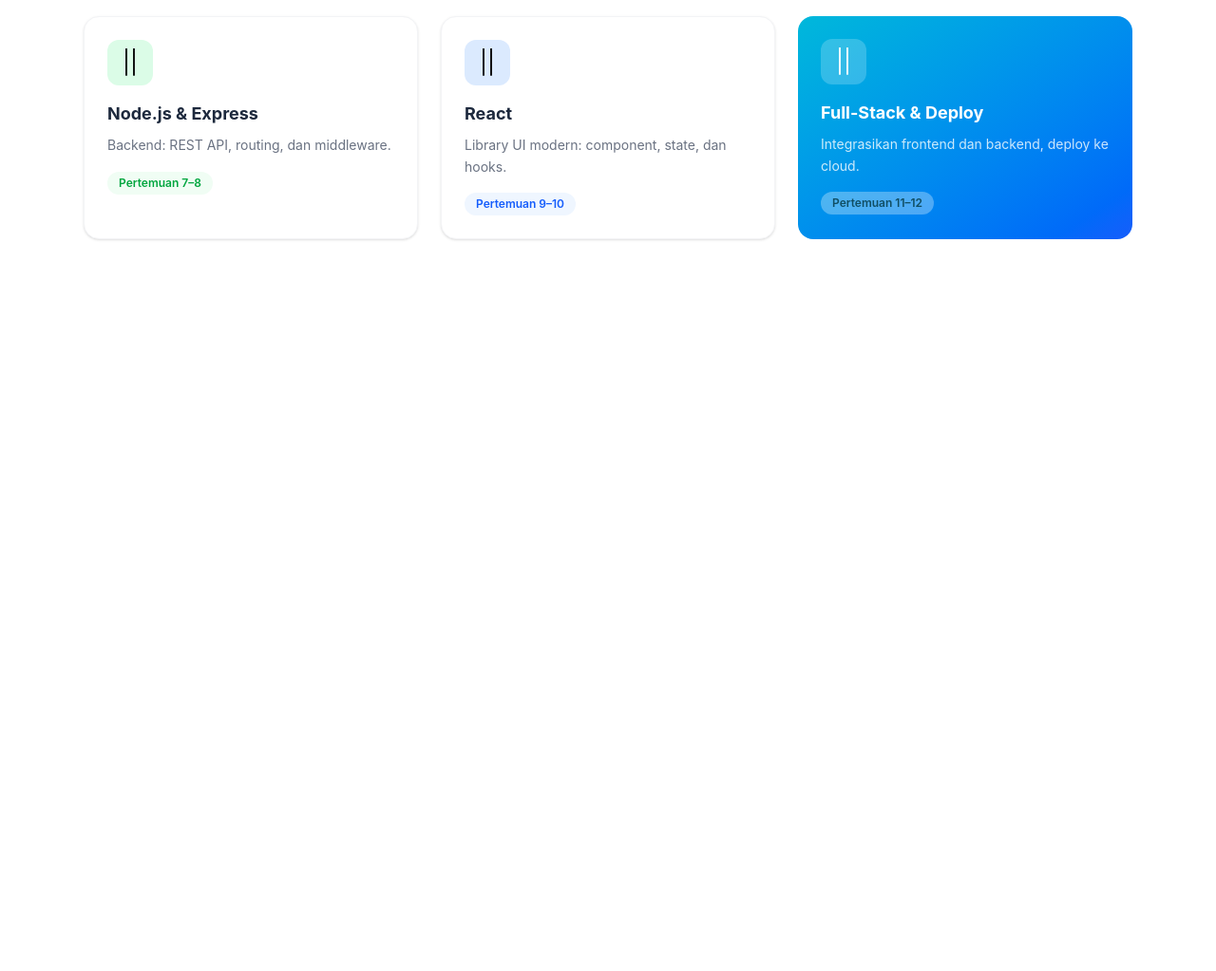
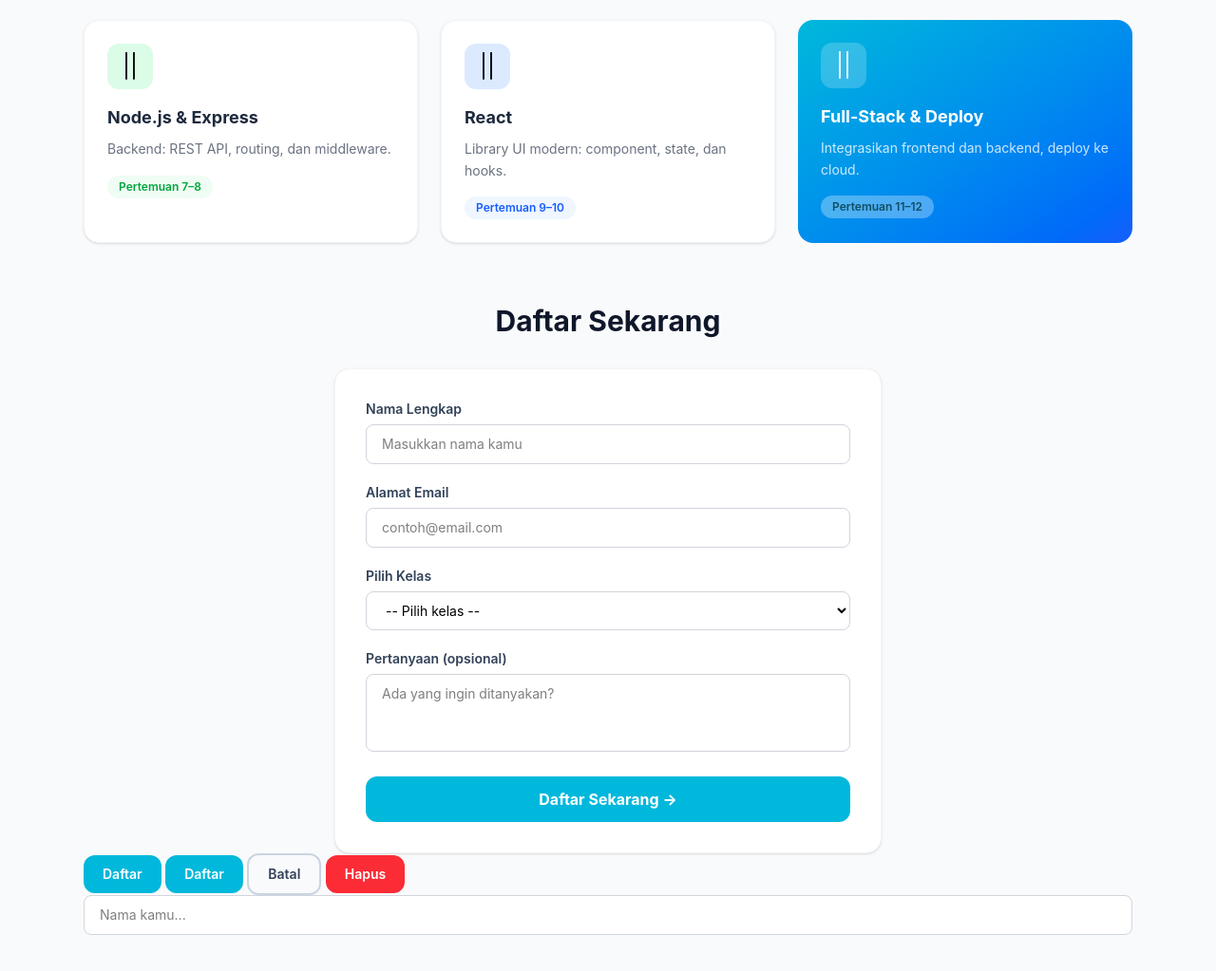
Before and after one commit to fikayunita860-cyber/2025573010012_Workshop_web_dasar, a website built with Vite: page modul-5/index.html in a window 1280 px wide. Shown: the part 855-1878 px from the top of the page at 95% size. Before the commit the page ends 1147 px from the top, so only its background shows below. Built offline with nearby package versions, Linux system fonts and the light colour scheme.

Commit message:
bagian 4 - komponen UI & dark mode

```diff
--- a/modul-5/index.html
+++ b/modul-5/index.html
@@ -5,162 +5,300 @@
     <meta name="viewport" content="width=device-width, initial-scale=1.0" />
     <title>Tailwind CSS</title>
   </head>
+  <body
+    class="bg-gray-50 dark:bg-slate-950 font-sans transition-colors duration-300"
+  >
     <!-- Navbar Responsif -->
     <nav class="bg-slate-900 text-white px-6 py-4 sticky top-0 z-50">
       <div class="max-w-6xl mx-auto flex items-center justify-between">
         <a href="#" class="text-xl font-bold text-cyan-400"> WebKu</a>
-
         <!-- Menu: tersembunyi di mobile, tampil di md ke atas -->
         <ul class="hidden md:flex gap-8 text-sm">
-        <li><a href="#" class="hover:text-cyan-400 transition-colors">Beranda</a></li>
-        <li><a href="#" class="hover:text-cyan-400 transition-colors">Layanan</a></li>
-        <li><a href="#" class="hover:text-cyan-400 transition-colors">Blog</a></li>
-        <li><a href="#" class="hover:text-cyan-400 transition-colors">Kontak</a></li>
+          <li>
+            <a href="#" class="hover:text-cyan-400 transition-colors"
+              >Beranda</a
+            >
+          </li>
+          <li>
+            <a href="#" class="hover:text-cyan-400 transition-colors"
+              >Layanan</a
+            >
+          </li>
+          <li>
+            <a href="#" class="hover:text-cyan-400 transition-colors">Blog</a>
+          </li>
+          <li>
+            <a href="#" class="hover:text-cyan-400 transition-colors">Kontak</a>
+          </li>
         </ul>
-
         <!-- Tombol Masuk -->
-      <a href="#" class="bg-cyan-500 hover:bg-cyan-400 text-white text-sm
-                          font-semibold px-4 py-2 rounded-lg transition-colors">
+        <a
+          href="#"
+          class="bg-cyan-500 hover:bg-cyan-400 text-white text-sm font-semibold px-4 py-2 rounded-lg transition-colors"
+        >
           Masuk
         </a>
+        <!-- Tambahkan tombol toggle di navbar, setelah tombol Masuk -->
+        <button
+          id="toggleDark"
+          class="ml-3 p-2 rounded-lg bg-slate-700 hover:bg-slate-600 text-white transition-colors"
+          title="Toggle Dark Mode"
+        >
+          Dark
+        </button>
       </div>
     </nav>
-
     <main class="max-w-6xl mx-auto px-6 py-10">
-
       <!-- Hero Section -->
       <section class="flex flex-col md:flex-row items-center gap-10 mb-16">
         <div class="flex-1">
-        <span class="text-sm font-semibold text-cyan-600 uppercase
-                     tracking-widest">Workshop Web Dasar</span>
-        <h1 class="text-4xl md:text-5xl lg:text-6xl font-black text-slate-900
-                    leading-tight mt-2 mb-4">
-          Buat Web <br>
+          <span
+            class="text-sm font-semibold text-cyan-600 uppercase tracking-widest"
+            >Workshop Web Dasar</span
+          >
+          <h1
+            class="text-4xl md:text-5xl lg:text-6xl font-black text-slate-900 leading-tight mt-2 mb-4"
+          >
+            Buat Web <br />
             <span class="text-cyan-500">Modern</span> Hari Ini
           </h1>
           <p class="text-gray-500 text-lg mb-6 leading-relaxed">
-          Pelajari HTML, CSS, Tailwind, JavaScript,
-          dan React dalam 12 pertemuan.
+            Pelajari HTML, CSS, Tailwind, JavaScript, dan React dalam 12
+            pertemuan.
           </p>
           <div class="flex gap-4 flex-wrap">
-          <a href="#" class="bg-cyan-500 hover:bg-cyan-600 text-white font-bold
-                             px-6 py-3 rounded-xl transition-colors">
+            <a
+              href="#"
+              class="bg-cyan-500 hover:bg-cyan-600 text-white font-bold px-6 py-3 rounded-xl transition-colors"
+            >
               Mulai Belajar
             </a>
-          <a href="#" class="border-2 border-slate-300 hover:border-cyan-500
-                             text-slate-700 font-semibold px-6 py-3 rounded-xl
-                             transition-colors">
+            <a
+              href="#"
+              class="border-2 border-slate-300 hover:border-cyan-500 text-slate-700 font-semibold px-6 py-3 rounded-xl transition-colors"
+            >
               Lihat Kurikulum
             </a>
           </div>
         </div>
         <div class="flex-1 flex justify-center">
-        <img src="https://picsum.photos/500/380"
+          <img
+            src="https://picsum.photos/500/380"
             alt="Ilustrasi coding"
-             class="rounded-2xl shadow-2xl w-full max-w-md">
+            class="rounded-2xl shadow-2xl w-full max-w-md"
+          />
         </div>
       </section>
-
       <!-- Grid Kartu Responsif -->
       <section>
         <h2 class="text-3xl font-bold text-slate-900 text-center mb-2">
           Materi Pembelajaran
         </h2>
         <p class="text-gray-500 text-center mb-8">
-        Dari dasar hingga full-stack</p>
-
+          Dari dasar hingga full-stack
+        </p>
         <!-- 1 kolom mobile, 2 kolom tablet, 3 kolom desktop -->
         <div class="grid grid-cols-1 md:grid-cols-2 lg:grid-cols-3 gap-6">
-
           <!-- Kartu -->
-        <div class="bg-white rounded-2xl p-6 shadow-sm border border-gray-100
-                    hover:shadow-lg hover:-translate-y-1 transition-all duration-300">
-          <div class="w-12 h-12 bg-orange-100 rounded-xl flex items-center
-                      justify-center text-2xl mb-4"> || </div>
+          <div
+            class="bg-white rounded-2xl p-6 shadow-sm border border-gray-100 hover:shadow-lg hover:-translate-y-1 transition-all duration-300"
+          >
+            <div
+              class="w-12 h-12 bg-orange-100 rounded-xl flex items-center justify-center text-2xl mb-4"
+            >
+              ||
+            </div>
             <h3 class="text-lg font-bold text-slate-800 mb-2">HTML & CSS</h3>
             <p class="text-gray-500 text-sm leading-relaxed">
               Fondasi web: struktur, styling, dan layout responsif.
             </p>
-          <span class="inline-block mt-4 text-xs font-semibold text-orange-600
-                        bg-orange-50 px-3 py-1 rounded-full">
+            <span
+              class="inline-block mt-4 text-xs font-semibold text-orange-600 bg-orange-50 px-3 py-1 rounded-full"
+            >
               Pertemuan 1–3
             </span>
           </div>
-
-        <div class="bg-white rounded-2xl p-6 shadow-sm border border-gray-100
-                    hover:shadow-lg hover:-translate-y-1 transition-all duration-300">
-          <div class="w-12 h-12 bg-cyan-100 rounded-xl flex items-center
-                      justify-center text-2xl mb-4"> || </div>
+          <div
+            class="bg-white rounded-2xl p-6 shadow-sm border border-gray-100 hover:shadow-lg hover:-translate-y-1 transition-all duration-300"
+          >
+            <div
+              class="w-12 h-12 bg-cyan-100 rounded-xl flex items-center justify-center text-2xl mb-4"
+            >
+              ||
+            </div>
             <h3 class="text-lg font-bold text-slate-800 mb-2">Tailwind CSS</h3>
             <p class="text-gray-500 text-sm leading-relaxed">
               Styling modern utility-first yang digunakan industri.
             </p>
-          <span class="inline-block mt-4 text-xs font-semibold text-cyan-600
-                        bg-cyan-50 px-3 py-1 rounded-full">
+            <span
+              class="inline-block mt-4 text-xs font-semibold text-cyan-600 bg-cyan-50 px-3 py-1 rounded-full"
+            >
               Pertemuan 4
             </span>
           </div>
-
-        <div class="bg-white rounded-2xl p-6 shadow-sm border border-gray-100
-         hover:shadow-lg hover:-translate-y-1 transition-all duration-300">
-          <div class="w-12 h-12 bg-yellow-100 rounded-xl flex items-center
-                      justify-center text-2xl mb-4"> || </div>
+          <div
+            class="bg-white rounded-2xl p-6 shadow-sm border border-gray-100hover:shadow-lg hover:-translate-y-1 transition-all duration-300"
+          >
+            <div
+              class="w-12 h-12 bg-yellow-100 rounded-xl flex items-center justify-center text-2xl mb-4"
+            >
+              ||
+            </div>
             <h3 class="text-lg font-bold text-slate-800 mb-2">JavaScript</h3>
             <p class="text-gray-500 text-sm leading-relaxed">
               DOM manipulation, API, dan interaktivitas halaman.
             </p>
-          <span class="inline-block mt-4 text-xs font-semibold text-yellow-600
-                        bg-yellow-50 px-3 py-1 rounded-full">
+            <span
+              class="inline-block mt-4 text-xs font-semibold text-yellow-600 bg-yellow-50 px-3 py-1 rounded-full"
+            >
               Pertemuan 5–6
             </span>
           </div>
-
-        <div class="bg-white rounded-2xl p-6 shadow-sm border border-gray-100
-                    hover:shadow-lg hover:-translate-y-1 transition-all duration-300">
-          <div class="w-12 h-12 bg-green-100 rounded-xl flex items-center
-                      justify-center text-2xl mb-4"> || </div>
-          <h3 class="text-lg font-bold text-slate-800 mb-2">Node.js & Express</h3>
+          <div
+            class="bg-white rounded-2xl p-6 shadow-sm border border-gray-100 hover:shadow-lg hover:-translate-y-1 transition-all duration-300"
+          >
+            <div
+              class="w-12 h-12 bg-green-100 rounded-xl flex items-center justify-center text-2xl mb-4"
+            >
+              ||
+            </div>
+            <h3 class="text-lg font-bold text-slate-800 mb-2">
+              Node.js & Express
+            </h3>
             <p class="text-gray-500 text-sm leading-relaxed">
               Backend: REST API, routing, dan middleware.
             </p>
-          <span class="inline-block mt-4 text-xs font-semibold text-green-600
-                        bg-green-50 px-3 py-1 rounded-full">
+            <span
+              class="inline-block mt-4 text-xs font-semibold text-green-600 bg-green-50 px-3 py-1 rounded-full"
+            >
               Pertemuan 7–8
             </span>
           </div>
-
-        <div class="bg-white rounded-2xl p-6 shadow-sm border border-gray-100
-                    hover:shadow-lg hover:-translate-y-1 transition-all duration-300">
-          <div class="w-12 h-12 bg-blue-100 rounded-xl flex items-center
-                      justify-center text-2xl mb-4"> || </div>
+          <div
+            class="bg-white rounded-2xl p-6 shadow-sm border border-gray-100 hover:shadow-lg hover:-translate-y-1 transition-all duration-300"
+          >
+            <div
+              class="w-12 h-12 bg-blue-100 rounded-xl flex items-center justify-center text-2xl mb-4"
+            >
+              ||
+            </div>
             <h3 class="text-lg font-bold text-slate-800 mb-2">React</h3>
             <p class="text-gray-500 text-sm leading-relaxed">
               Library UI modern: component, state, dan hooks.
             </p>
-          <span class="inline-block mt-4 text-xs font-semibold text-blue-600
-                        bg-blue-50 px-3 py-1 rounded-full">
+            <span
+              class="inline-block mt-4 text-xs font-semibold text-blue-600 bg-blue-50 px-3 py-1 rounded-full"
+            >
               Pertemuan 9–10
             </span>
           </div>
-
-        <div class="bg-linear-to-br from-cyan-500 to-blue-600 rounded-2xl p-6
-                    text-white hover:shadow-lg hover:-translate-y-1
-                    transition-all duration-300">
-          <div class="w-12 h-12 bg-white/20 rounded-xl flex items-center
-                      justify-center text-2xl mb-4"> || </div>
+          <div
+            class="bg-linear-to-br from-cyan-500 to-blue-600 rounded-2xl p-6 text-white hover:shadow-lg hover:-translate-y-1 transition-all duration-300"
+          >
+            <div
+              class="w-12 h-12 bg-white/20 rounded-xl flex items-center justify-center text-2xl mb-4"
+            >
+              ||
+            </div>
             <h3 class="text-lg font-bold mb-2">Full-Stack & Deploy</h3>
             <p class="text-white/80 text-sm leading-relaxed">
               Integrasikan frontend dan backend, deploy ke cloud.
             </p>
-          <span class="inline-block mt-4 text-xs font-semibold text-cyan-900
-                        bg-white/30 px-3 py-1 rounded-full">
+            <span
+              class="inline-block mt-4 text-xs font-semibold text-cyan-900 bg-white/30 px-3 py-1 rounded-full"
+            >
               Pertemuan 11–12
             </span>
           </div>
-
         </div>
+        <!-- Form Section — tambahkan setelah </section> kartu -->
+        <section class="mt-16 max-w-xl mx-auto">
+          <h2 class="text-3xl font-bold text-slate-900 text-center mb-8">
+            Daftar Sekarang
+          </h2>
+          <form
+            class="bg-white rounded-2xl shadow-sm border border-gray-100 p-8 space-y-5"
+          >
+            <!-- Input Group -->
+            <div>
+              <label
+                class="block text-sm font-semibold text-slate-700 mb-1.5"
+                for="nama"
+              >
+                Nama Lengkap
+              </label>
+              <input
+                id="nama"
+                type="text"
+                placeholder="Masukkan nama kamu"
+                class="w-full px-4 py-2.5 border border-gray-300 rounded-lg text-sm focus:outline-none focus:ring-2 focus:ring-cyan-500 focus:border-transparent transition"
+              />
+            </div>
+            <div>
+              <label
+                class="block text-sm font-semibold text-slate-700 mb-1.5"
+                for="email"
+              >
+                Alamat Email
+              </label>
+              <input
+                id="email"
+                type="email"
+                placeholder="contoh@email.com"
+                class="w-full px-4 py-2.5 border border-gray-300 rounded-lg text-sm focus:outline-none focus:ring-2 focus:ring-cyan-500 focus:border-transparent transition"
+              />
+            </div>
+            <div>
+              <label
+                class="block text-sm font-semibold text-slate-700 mb-1.5"
+                for="kelas"
+              >
+                Pilih Kelas
+              </label>
+              <select
+                id="kelas"
+                class="w-full px-4 py-2.5 border border-gray-300 rounded-lg text-sm bg-white focus:outline-none focus:ring-2 focus:ring-cyan-500 focus:border-transparent transition"
+              >
+                <option value="">-- Pilih kelas --</option>
+                <option>Kelas A — Senin/Rabu</option>
+                <option>Kelas B — Selasa/Kamis</option>
+              </select>
+            </div>
+            <div>
+              <label
+                class="block text-sm font-semibold text-slate-700 mb-1.5"
+                for="pesan"
+              >
+                Pertanyaan (opsional)
+              </label>
+              <textarea
+                id="pesan"
+                rows="3"
+                placeholder="Ada yang ingin ditanyakan?"
+                class="w-full px-4 py-2.5 border border-gray-300 rounded-lg text-sm resize-none focus:outline-none focus:ring-2 focus:ring-cyan-500 focus:border-transparent transition"
+              ></textarea>
+            </div>
+            <button
+              type="submit"
+              class="w-full bg-cyan-500 hover:bg-cyan-600 active:bg-cyan-700 text-white font-bold py-3 rounded-xl transition-colors focus:outline-none focus:ring-2 focus:ring-cyan-500 focus:ring-offset-2"
+            >
+              Daftar Sekarang →
+            </button>
+          </form>
         </section>
+      </section>
+      <!-- Sebelum: class panjang berulang -->
+      <button
+        class="inline-flex items-center justify-center px-5 py-2.5 rounded-xl font-semibold text-sm transition-all duration-200 bg-cyan-500 text-white hover:bg-cyan-600 ..."
+      >
+        Daftar
+      </button>
+      <!-- Sesudah: pakai @apply component -->
+      <button class="btn-primary">Daftar</button>
+      <button class="btn-outline">Batal</button>
+      <button class="btn-danger">Hapus</button>
+      <input type="text" class="input" placeholder="Nama kamu..." />
     </main>
-
-  <script type="module" src="src/main.js"></script>
+    <script type="module" src="/src/main.js"></script>
   </body>
+</html>
```
Lines whose indentation alone changed are shown as unchanged.
